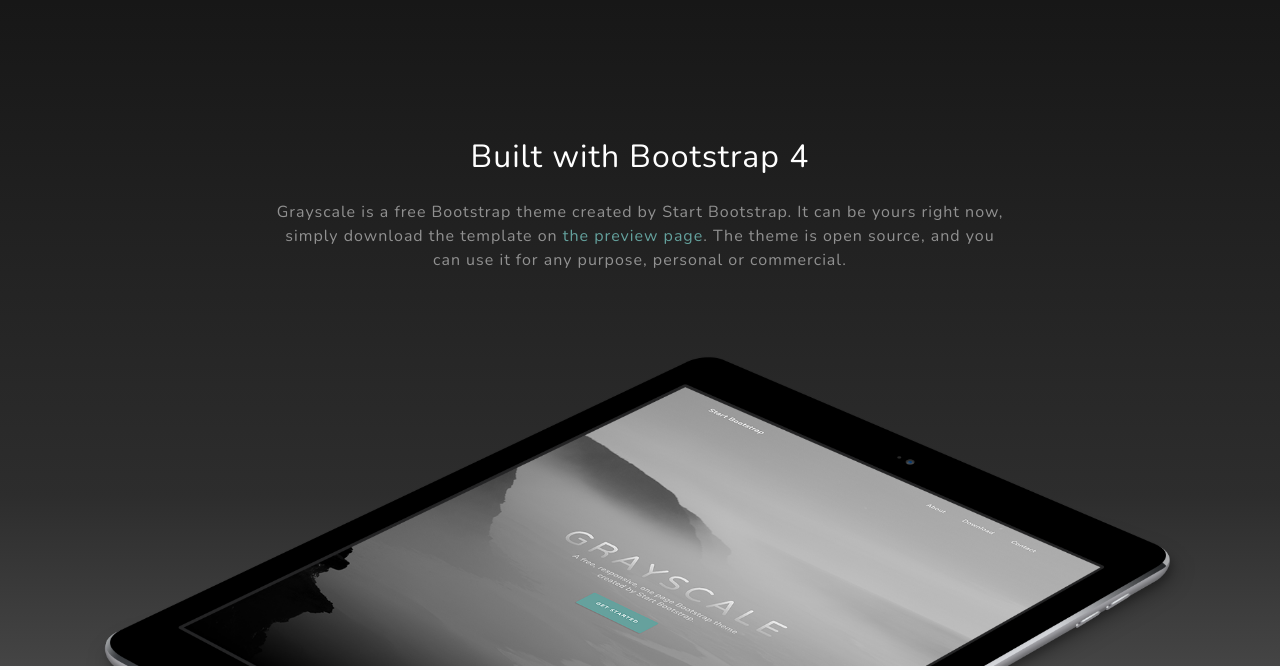
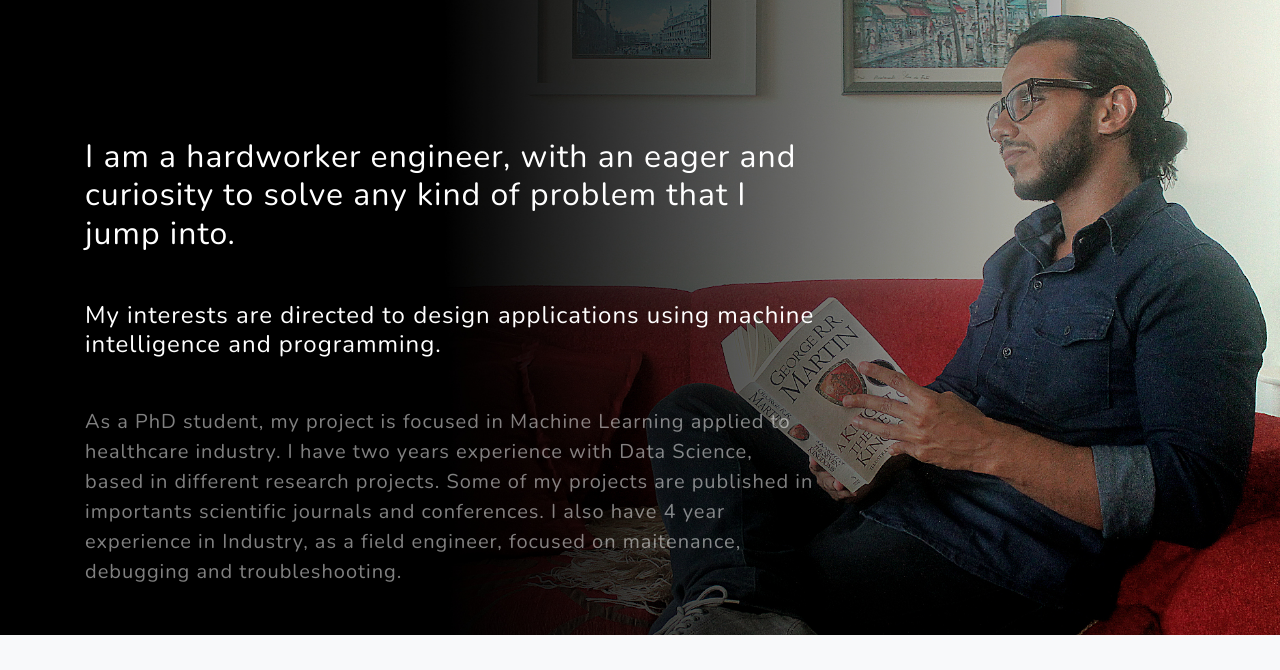
Before and after one commit to navarmn/navarmn.github.io, a website: page index.html in a window 1280 px wide. Shown: the part 822-1492 px from the top of the page. Drawn offline with nearby package versions, Linux system fonts and the light colour scheme.

Commit message:
About section created

```diff
--- a/css/grayscale.css
+++ b/css/grayscale.css
@@ -132,7 +132,7 @@
 }
 
 #introH1{
-  font-size: 550%;
+  font-size: 350%;
   /*font-weight: normal;*/
   font-weight: bold;
   /*letter-spacing: 6px;*/
@@ -154,6 +154,18 @@
   -webkit-animation-delay: 7s;
 
 }
+
+#about{
+  background: url("../img/__IMG_1317_edited_fadedBlack_2.jpg");
+  /*background-size:     cover;                      /* <------ */*/
+  background-repeat:   no-repeat;
+  background-position: center center;
+  /*background-image: radial-gradient();*/
+  background-size: cover;
+
+
+}
+
 
 .masthead h2 {
   max-width: 20rem;
@@ -325,6 +337,7 @@
   letter-spacing: 0.0625em;
   overflow-x: hidden;
 
+
 }
 
 a {
--- a/index.html
+++ b/index.html
@@ -72,7 +72,7 @@
     <!-- Header -->
     <header id="bgPhoto" class="masthead animated fadeIn">
       <div class="container d-flex h-75 align-items-center text-left mx-auto">
-        <h1 id="introH1" class="mx-auto my-0 animated fadeInLeft">A Data Scientist and Engineer</h1>
+        <h1 id="introH1" class="mx-auto my-0 animated fadeInLeft mb-1">A Researcher, Data Scientist and Engineer</h1>
         <h2 id="introH2" class="text-white-50 mx-auto mt-0 mb-0 animated fadeInRight">Using Machine Learning to solve problems</h2>
 
         <!-- <div class="mx-auto text-center"> -->
@@ -85,16 +85,21 @@
 
 
     <!-- About Section -->
-    <section id="about" class="about-section text-center">
+    <section id="about" class="about-section text-left">
       <div class="container">
         <div class="row">
-          <div class="col-lg-8 mx-auto">
-            <h2 class="text-white mb-4">Built with Bootstrap 4</h2>
-            <p class="text-white-50">Grayscale is a free Bootstrap theme created by Start Bootstrap. It can be yours right now, simply download the template on
-              <a href="http://startbootstrap.com/template-overviews/grayscale/">the preview page</a>. The theme is open source, and you can use it for any purpose, personal or commercial.</p>
+          <!-- <div class="col-lg-8 mx-auto"> -->
+          <div class="col-lg-8">
+            <h2 class="text-white text-left mb-5">I am a hardworker engineer, with an eager and curiosity to solve any kind of problem that I jump into.</h2>
+            <h4 class="text-white text-left mb-5 text-white">My interests are directed to design applications using machine intelligence and programming.</h4>
+            <p style="font-size: 125%;" class="text-white-50 w-100 mb-5"> As a PhD student, my project is focused in Machine Learning applied to healthcare industry.
+              I have two years experience with Data Science, based in different research projects. Some of my projects are published in
+              importants scientific journals and conferences. I also have 4 year experience in Industry,
+              as a field engineer, focused on maitenance, debugging and troubleshooting.
           </div>
         </div>
-        <img src="img/ipad.png" class="img-fluid" alt="">
+        <!-- <img src="img/ipad.png" class="img-fluid" alt=""> -->
+        <!-- <img src="img/__IMG_1317_edited_fadedBlack.jpg" class="img-fluid" alt=""> -->
       </div>
     </section>
 
```
Also changed, not shown: img/__IMG_1316_edited_fade.png (added), img/__IMG_1317_edited.png (added), img/__IMG_1317_edited_fadedBlack_2.jpg (added), 1 other file.
